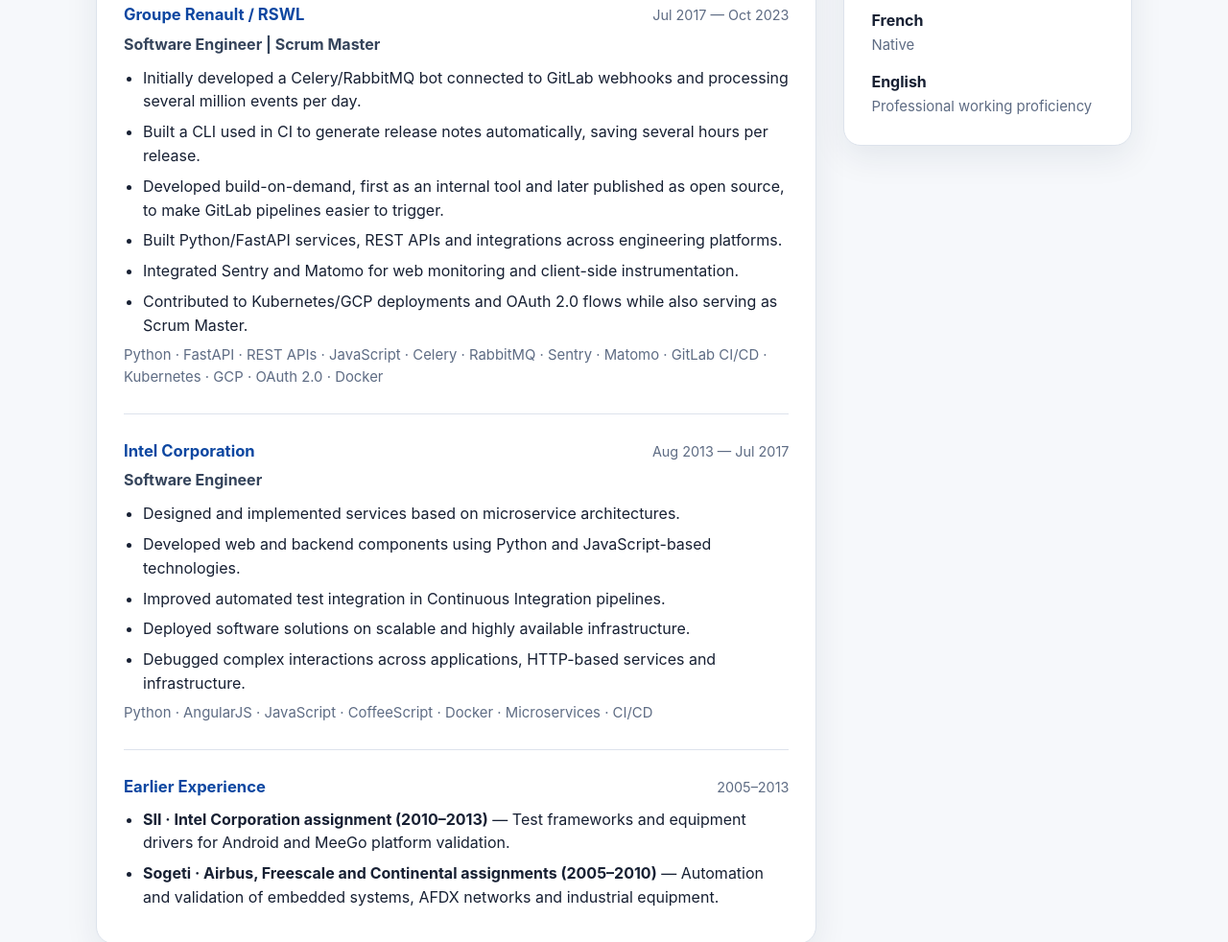
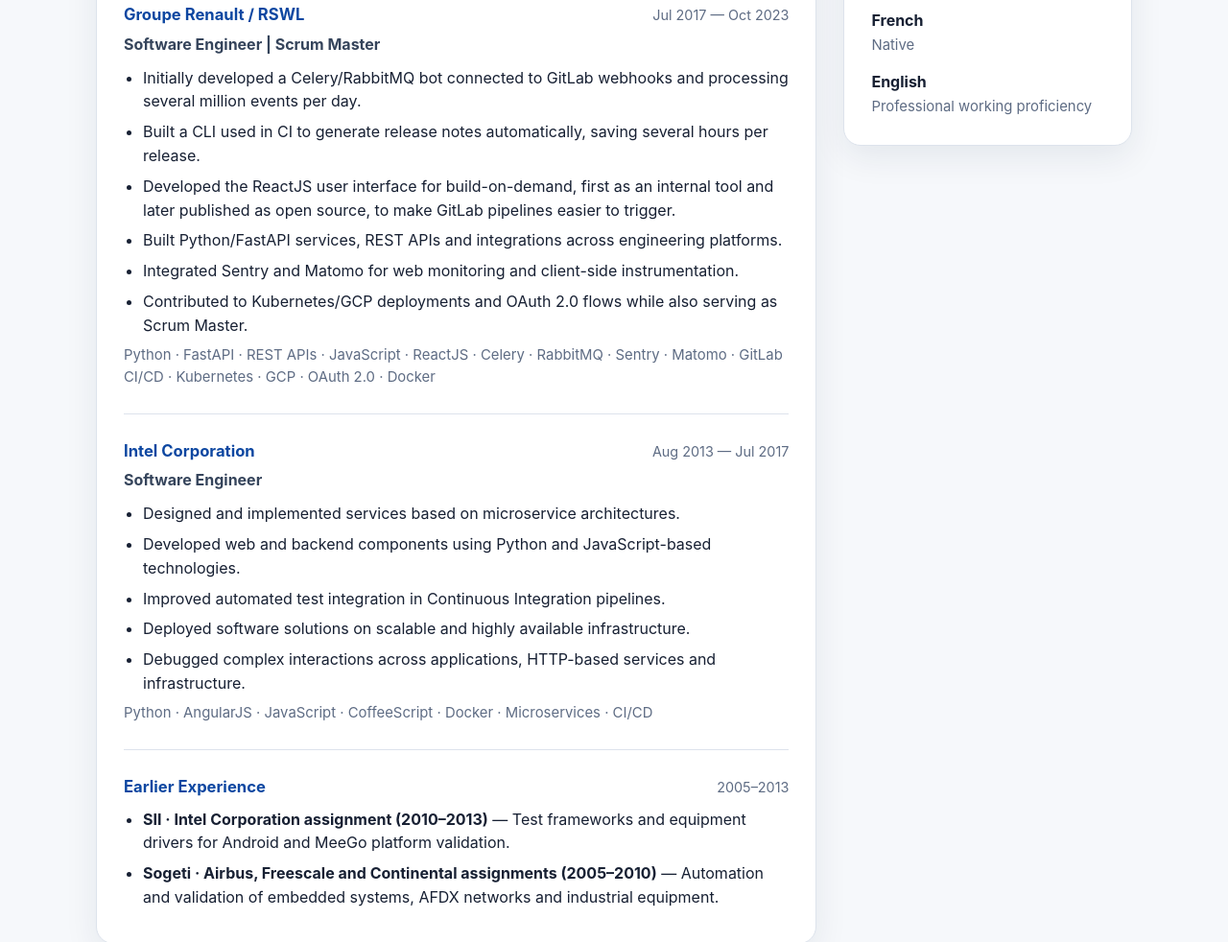
Before and after one commit to ssavrim/ssavrim.github.io, a plain HTML site: page index.html in a window 1280 px wide. Shown: the part 1561-2543 px from the top of the page at 96% size. Drawn offline with Linux system fonts and the light colour scheme.

Commit message:
Add ReactJS experience to index.html

```diff
--- a/index.html
+++ b/index.html
@@ -26,7 +26,7 @@
 <section class="card"><h2>Profile</h2><p class="summary">Senior software engineer and INSA Toulouse graduate with 20+ years of experience building software, automation, test systems and integrations in complex industrial environments.</p><p class="summary">I build Release Engineering and CI/CD tools, along with cloud-native services deployed on Kubernetes. My hands-on experience spans Python, FastAPI, REST APIs, JavaScript, Docker, GCP, OAuth 2.0 and integrations across engineering platforms. It also includes monitoring internal tool usage with Elasticsearch and Kibana, and client-side instrumentation with Sentry and Matomo.</p><p class="summary">My experience as Product Owner and Scrum Master complements my engineering background: I can clarify user problems, make pragmatic technical trade-offs and coordinate delivery while remaining close to architecture and implementation.</p></section>
 <section class="card"><h2>Experience</h2>
 <article class="role"><div class="role-head"><h3><span class="company">Ampere Software Technology</span></h3><span class="date">Oct 2023 — Present</span></div><div class="role-title">Senior Software Engineer | Product Owner — Release Engineering</div><ul><li>Build Release Engineering and CI/CD tools and Python/FastAPI services deployed on Kubernetes (GCP), integrated with GitLab, Jira and Codebeamer.</li><li>Optimize a Celery/RabbitMQ bot fed by GitLab webhooks and processing several million events per day.</li><li>Automate the upload of test results to Codebeamer, saving several days of manual work per test campaign.</li><li>Develop GitLab CI/CD workflows; collect and index usage data in Elasticsearch and build Kibana dashboards.</li><li>Use VS Code/Copilot and skills daily to prepare release notes, review the backlog, and assist development and code review.</li><li>Contribute to Software Supply Chain work: SBOMs, CycloneDX, Dependency-Track and vulnerability management.</li><li>Act as Product Owner for the Release Engineering team alongside engineering work, prioritizing needs and coordinating technical stakeholders.</li></ul><p class="mini">Python · FastAPI · REST APIs · GitLab CI/CD · Kubernetes · GCP · Celery · RabbitMQ · Elasticsearch · Kibana · OAuth 2.0 · Jira · Codebeamer · CycloneDX · Dependency-Track</p></article>
-<article class="role"><div class="role-head"><h3><span class="company">Groupe Renault / RSWL</span></h3><span class="date">Jul 2017 — Oct 2023</span></div><div class="role-title">Software Engineer | Scrum Master</div><ul><li>Initially developed a Celery/RabbitMQ bot connected to GitLab webhooks and processing several million events per day.</li><li>Built a CLI used in CI to generate release notes automatically, saving several hours per release.</li><li>Developed build-on-demand, first as an internal tool and later published as open source, to make GitLab pipelines easier to trigger.</li><li>Built Python/FastAPI services, REST APIs and integrations across engineering platforms.</li><li>Integrated Sentry and Matomo for web monitoring and client-side instrumentation.</li><li>Contributed to Kubernetes/GCP deployments and OAuth 2.0 flows while also serving as Scrum Master.</li></ul><p class="mini">Python · FastAPI · REST APIs · JavaScript · Celery · RabbitMQ · Sentry · Matomo · GitLab CI/CD · Kubernetes · GCP · OAuth 2.0 · Docker</p></article>
+<article class="role"><div class="role-head"><h3><span class="company">Groupe Renault / RSWL</span></h3><span class="date">Jul 2017 — Oct 2023</span></div><div class="role-title">Software Engineer | Scrum Master</div><ul><li>Initially developed a Celery/RabbitMQ bot connected to GitLab webhooks and processing several million events per day.</li><li>Built a CLI used in CI to generate release notes automatically, saving several hours per release.</li><li>Developed the ReactJS user interface for build-on-demand, first as an internal tool and later published as open source, to make GitLab pipelines easier to trigger.</li><li>Built Python/FastAPI services, REST APIs and integrations across engineering platforms.</li><li>Integrated Sentry and Matomo for web monitoring and client-side instrumentation.</li><li>Contributed to Kubernetes/GCP deployments and OAuth 2.0 flows while also serving as Scrum Master.</li></ul><p class="mini">Python · FastAPI · REST APIs · JavaScript · ReactJS · Celery · RabbitMQ · Sentry · Matomo · GitLab CI/CD · Kubernetes · GCP · OAuth 2.0 · Docker</p></article>
 <article class="role"><div class="role-head"><h3><span class="company">Intel Corporation</span></h3><span class="date">Aug 2013 — Jul 2017</span></div><div class="role-title">Software Engineer</div><ul><li>Designed and implemented services based on microservice architectures.</li><li>Developed web and backend components using Python and JavaScript-based technologies.</li><li>Improved automated test integration in Continuous Integration pipelines.</li><li>Deployed software solutions on scalable and highly available infrastructure.</li><li>Debugged complex interactions across applications, HTTP-based services and infrastructure.</li></ul><p class="mini">Python · AngularJS · JavaScript · CoffeeScript · Docker · Microservices · CI/CD</p></article>
 <article class="role"><div class="role-head"><h3><span class="company">Earlier Experience</span></h3><span class="date">2005–2013</span></div><ul><li><strong>SII · Intel Corporation assignment (2010–2013)</strong> — Test frameworks and equipment drivers for Android and MeeGo platform validation.</li><li><strong>Sogeti · Airbus, Freescale and Continental assignments (2005–2010)</strong> — Automation and validation of embedded systems, AFDX networks and industrial equipment.</li></ul></article>
 </section>
```
